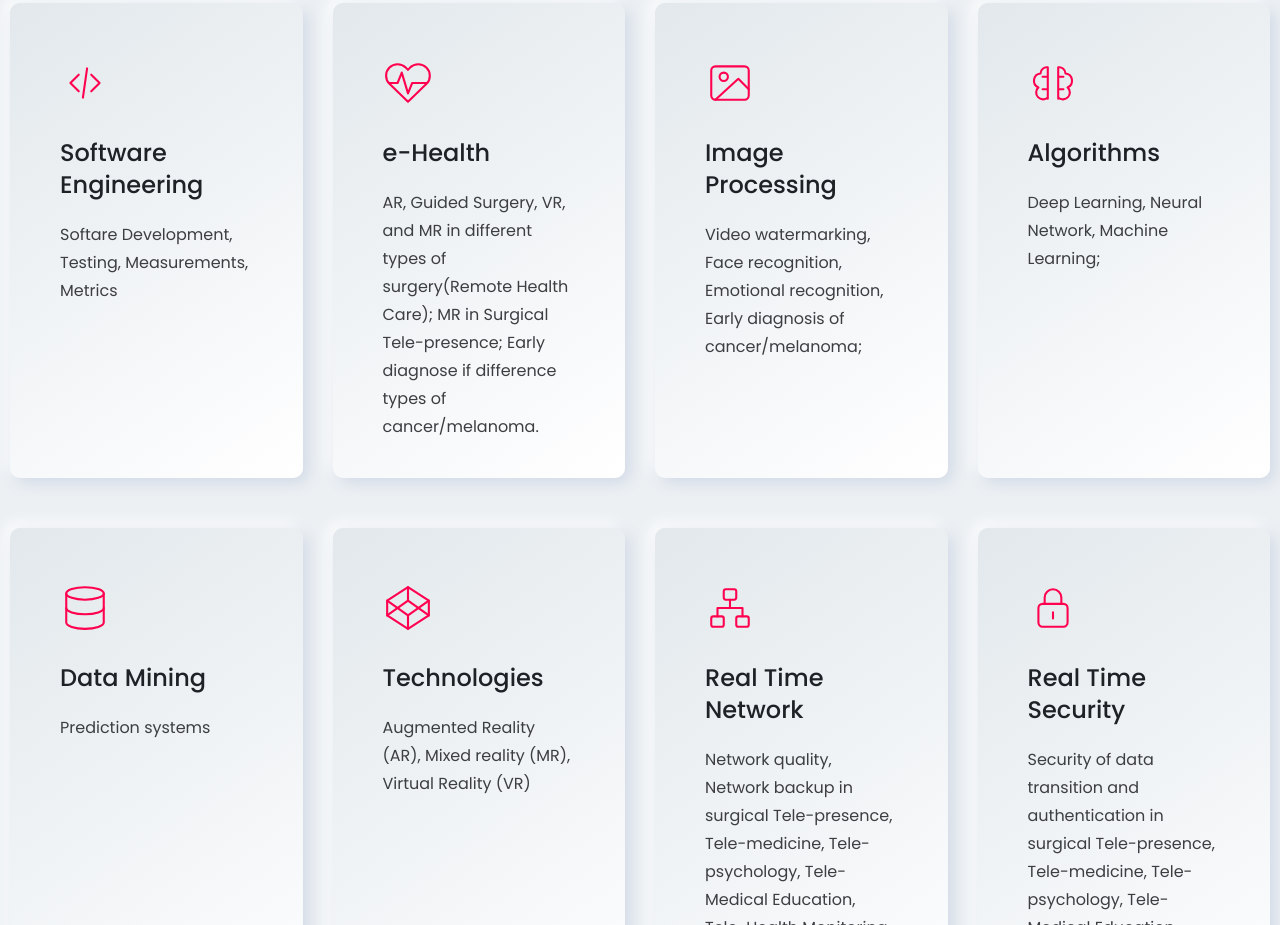
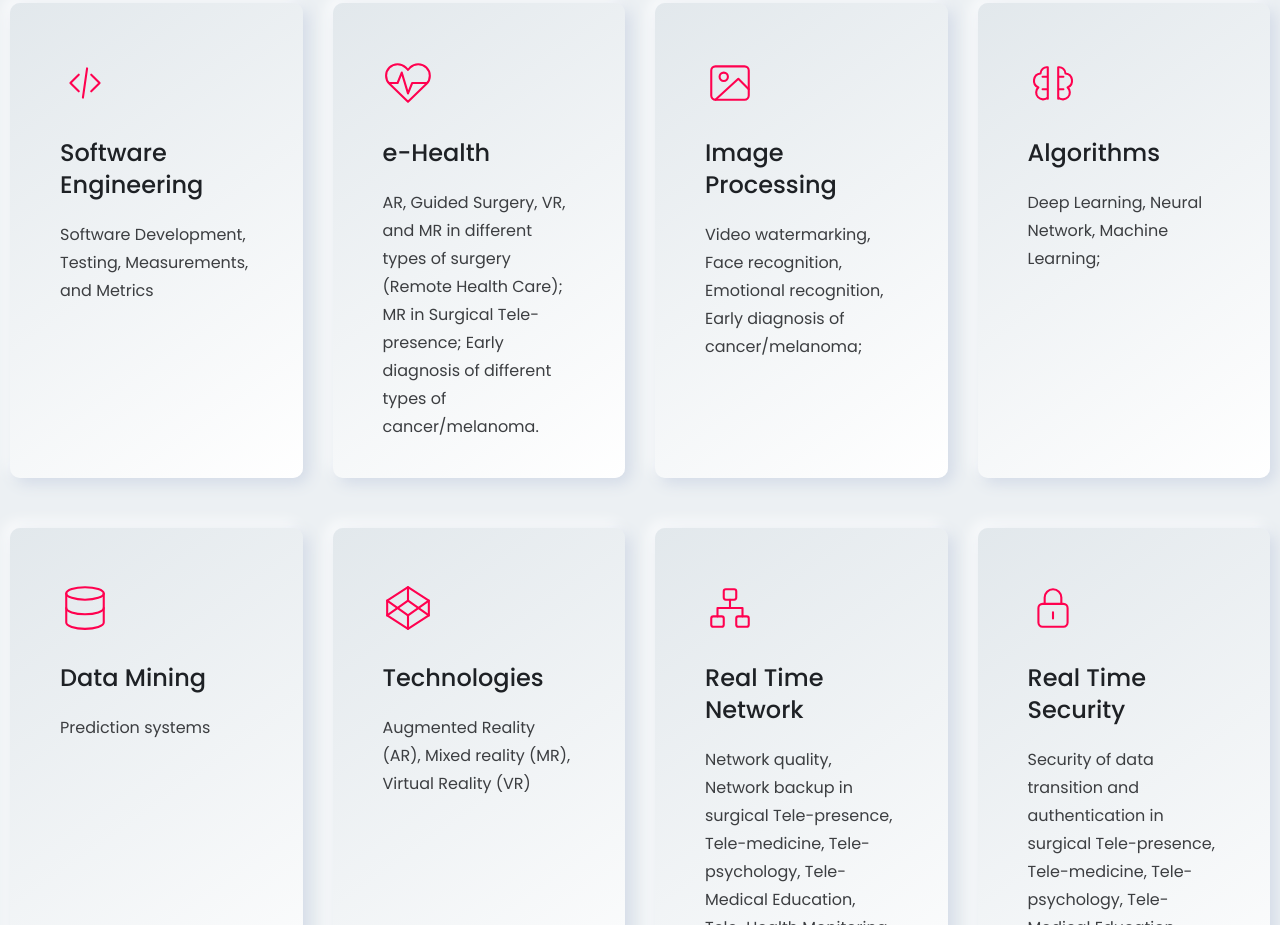
Before and after one commit to alsadoonabeer-commits/Abeersite, a website built with Vite: page index.html in a window 1280 px wide. Shown: the part 1122-2047 px from the top of the page. Built offline with nearby package versions, Linux system fonts and the light colour scheme; files whose address does not match are found by name.

Commit message:
Fix broken navigation and research text

```diff
--- a/index.html
+++ b/index.html
@@ -38,7 +38,6 @@
                     <nav id="onepagenav" class="mainmenu-nav navbar-example2 d-none d-xl-block"><ul id="menu-home" class="primary-menu nav nav-pills onepagenav"><li id="menu-item-160" class="menu-item menu-item-type-custom menu-item-object-custom menu-item-160"><a href="#home">Home</a></li>
 <li id="menu-item-163" class="menu-item menu-item-type-custom menu-item-object-custom menu-item-163"><a href="#resume">Resume</a></li>
 <li id="menu-item-3695" class="menu-item menu-item-type-custom menu-item-object-custom menu-item-3695"><a href="https://scholar.google.com/citations?user=ouKzqC8AAAAJ&#038;hl=en">Publications</a></li>
-<li id="menu-item-166" class="menu-item menu-item-type-custom menu-item-object-custom menu-item-166"><a href="#blog">Blog</a></li>
 </ul></nav>
                     <div class="header-right">
 
@@ -79,7 +78,6 @@
             <nav id="sideNavMobile" class="mainmenu-nav navbar-example2 d-xl-block"><ul id="menu-home-1" class="primary-menu nav nav-pills onepagenav"><li class="menu-item menu-item-type-custom menu-item-object-custom menu-item-160"><a href="#home">Home</a></li>
 <li class="menu-item menu-item-type-custom menu-item-object-custom menu-item-163"><a href="#resume">Resume</a></li>
 <li class="menu-item menu-item-type-custom menu-item-object-custom menu-item-3695"><a href="https://scholar.google.com/citations?user=ouKzqC8AAAAJ&#038;hl=en">Publications</a></li>
-<li class="menu-item menu-item-type-custom menu-item-object-custom menu-item-166"><a href="#blog">Blog</a></li>
 </ul></nav>                        <div class="footer">
                 <div class="social-share-style-1">
                                             <span class="title">find with me</span>
@@ -256,7 +254,7 @@
                                                                     <i class="fas fa-code"></i>                                                            </div>
                             <div class="content">
                                 <h4 class="title"> Software Engineering</h4>
-                                <p class="description"> Softare Development, Testing, Measurements, Metrics</p>
+                                <p class="description"> Software Development, Testing, Measurements, and Metrics</p>
                                                             </div>
                         </div>
                     </div>
@@ -269,7 +267,7 @@
                                                                     <i class="fas fa-heartbeat"></i>                                                            </div>
                             <div class="content">
                                 <h4 class="title"> e-Health</h4>
-                                <p class="description"> AR, Guided Surgery, VR, and MR in different types of surgery(Remote Health Care);  MR in Surgical Tele-presence; Early diagnose if difference types of cancer/melanoma.</p>
+                                <p class="description"> AR, Guided Surgery, VR, and MR in different types of surgery (Remote Health Care); MR in Surgical Tele-presence; Early diagnosis of different types of cancer/melanoma.</p>
                                                             </div>
                         </div>
                     </div>
```
